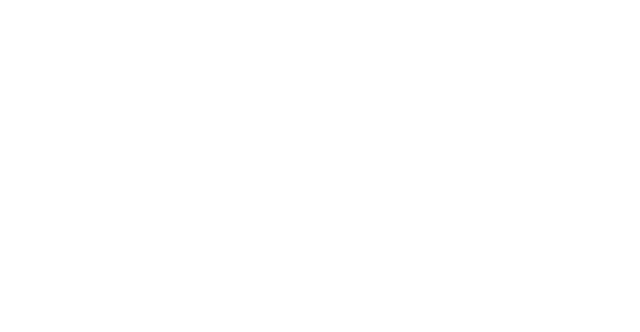
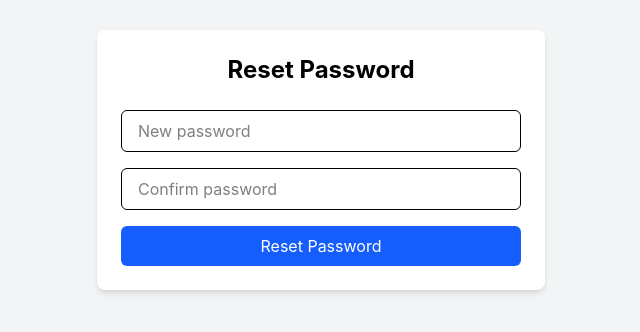
Before and after one commit to kiruikibet/Tradelink-frontend-system, a React (Vite) app: page /reset-password/1/1 in a window 1280 px wide. Before the commit this address had no page. Shown: the part 240-572 px from the top of the page, without its empty margins (319-959 px from the left). Built offline with nearby package versions, Linux system fonts and the light colour scheme.

Commit message:
added a forgort password Route and a ResetPassword Route but without styling

```diff
--- /dev/null
+++ b/src/pages/public/ForgotPassword.jsx
@@ -0,0 +1,47 @@
+import {useState} from "react";
+import {forgotPassword} from "../../services/passwordResetService";
+
+export default function ForgotPassword(){
+    const [email, setEmail] = useState("");
+    const [message, setMessage] = useState("");
+    const [loading, setLoading] = useState(false);
+    const [error, setError] = useState("");
+
+
+    async function handlesubmit(e){
+        e.preventDefault();
+        setLoading(true);
+        setError("");
+        setMessage("");
+
+        try {
+           const data= await forgotPassword(email);
+            setMessage(data.message);
+        } catch (err) {
+            setError(err.message);
+        } finally {
+            setLoading(false);
+        }
+    }
+
+    return (
+        <div>
+            <h1>Forgot Password</h1>
+            <p>Enter your email address to reset your password:</p>
+            <form onSubmit={handlesubmit}>
+                <input
+                    type="email"
+                    placeholder="Email"
+                    value={email}
+                    onChange={(e) => setEmail(e.target.value)}
+                    required
+                />
+                <button type="submit" disabled={loading}>
+                    {loading ? "Sending..." : "Send Reset Email"}
+                </button>
+            </form>
+            {message && <p>{message}</p>}
+            {error && <p>{error}</p>}
+        </div>
+    );
+}
--- /dev/null
+++ b/src/pages/public/ResetPassword.jsx
@@ -0,0 +1,109 @@
+import { useState } from "react";
+import { useParams, useNavigate } from "react-router-dom";
+import { resetPassword } from "../../services/passwordResetService";
+
+export default function ResetPassword() {
+  const { uid, token } = useParams();
+  const navigate = useNavigate();
+
+  const [password, setPassword] = useState("");
+  const [confirmPassword, setConfirmPassword] = useState("");
+  const [loading, setLoading] = useState(false);
+  const [message, setMessage] = useState("");
+  const [error, setError] = useState("");
+
+  const handleSubmit = async (e) => {
+    e.preventDefault();
+    setMessage("");
+    setError("");
+
+    if (!uid || !token) {
+      return setError("This password reset link is invalid.");
+    }
+
+    if (!password || !confirmPassword) {
+      return setError("Both password fields are required.");
+    }
+
+    if (password.length < 8) {
+      return setError("Password must be at least 8 characters.");
+    }
+
+    if (password !== confirmPassword) {
+      return setError("Passwords do not match.");
+    }
+
+    try {
+      setLoading(true);
+
+      const data = await resetPassword(uid, token, password);
+
+      setMessage(data.message || "Password reset successful.");
+
+      setTimeout(() => {
+        navigate("/login");
+      }, 2000);
+
+    } catch (err) {
+      setError(err.message || "Failed to reset password.");
+
+    } finally {
+      setLoading(false);
+    }
+  };
+
+  return (
+    <div className="min-h-screen flex items-center justify-center bg-gray-100 px-4">
+      <div className="w-full max-w-md bg-white p-6 rounded-lg shadow-md">
+
+        <h2 className="text-2xl font-bold text-center mb-6">
+          Reset Password
+        </h2>
+
+        <form onSubmit={handleSubmit} className="space-y-4">
+
+          {/* New Password */}
+          <input
+            type="password"
+            placeholder="New password"
+            value={password}
+            onChange={(e) => setPassword(e.target.value)}
+            className="w-full px-4 py-2 border rounded-md focus:outline-none focus:ring-2 focus:ring-blue-500"
+          />
+
+          {/* Confirm Password */}
+          <input
+            type="password"
+            placeholder="Confirm password"
+            value={confirmPassword}
+            onChange={(e) => setConfirmPassword(e.target.value)}
+            className="w-full px-4 py-2 border rounded-md focus:outline-none focus:ring-2 focus:ring-blue-500"
+          />
+
+          {/* Submit Button */}
+          <button
+            type="submit"
+            disabled={loading}
+            className="w-full bg-blue-600 text-white py-2 rounded-md hover:bg-blue-700 disabled:opacity-50"
+          >
+            {loading ? "Resetting..." : "Reset Password"}
+          </button>
+
+        </form>
+
+        {/* Message */}
+        {message && (
+          <p className="mt-4 text-center text-sm text-green-700">
+            {message}
+          </p>
+        )}
+
+        {error && (
+          <p className="mt-4 text-center text-sm text-red-600">
+            {error}
+          </p>
+        )}
+      </div>
+    </div>
+  );
+}
--- a/src/routes/AppRoutes.jsx
+++ b/src/routes/AppRoutes.jsx
@@ -6,6 +6,11 @@ import Profile from "../pages/user/Profile";
 import CreateProduct from "../pages/user/CreateProduct";
 import EditProfile from "../pages/user/EditProfile";
 import ProtectedRoute from "./ProtectedRoute";
+import ForgotPassword from "../pages/public/ForgotPassword"
+import ResetPassword from "../pages/public/ResetPassword";
+
+
+
 
 function AppRoutes() {
   return (
@@ -16,6 +21,8 @@ function AppRoutes() {
       <Route path="/user/profile" element={<ProtectedRoute><Profile /></ProtectedRoute>} />
       <Route path="/user/edit-profile" element={<ProtectedRoute><EditProfile /></ProtectedRoute>} />
       <Route path="/products/create" element={<ProtectedRoute><CreateProduct /></ProtectedRoute>} />
+      <Route path="/forgot-password" element={<ForgotPassword />} />
+      <Route path="/reset-password/:uid/:token" element={<ResetPassword />} />
     </Routes>
   );
 }
--- /dev/null
+++ b/src/services/passwordResetService.js
@@ -0,0 +1,21 @@
+import { apiRequest } from "./apiClient";
+
+export async function forgotPassword(email){
+    return apiRequest("/api/auth/forgot-password/", {
+        method: "POST",
+        body: { email },
+        errorMessage: "Failed to send password reset email."
+    });
+}
+
+export async function resetPassword(uid,token,password){
+    return apiRequest("/api/auth/reset-password/", {
+        method: "POST",
+        body: {
+            uid,
+            token,
+            password
+        },
+        errorMessage: "Failed to reset password."
+    });
+}
```
